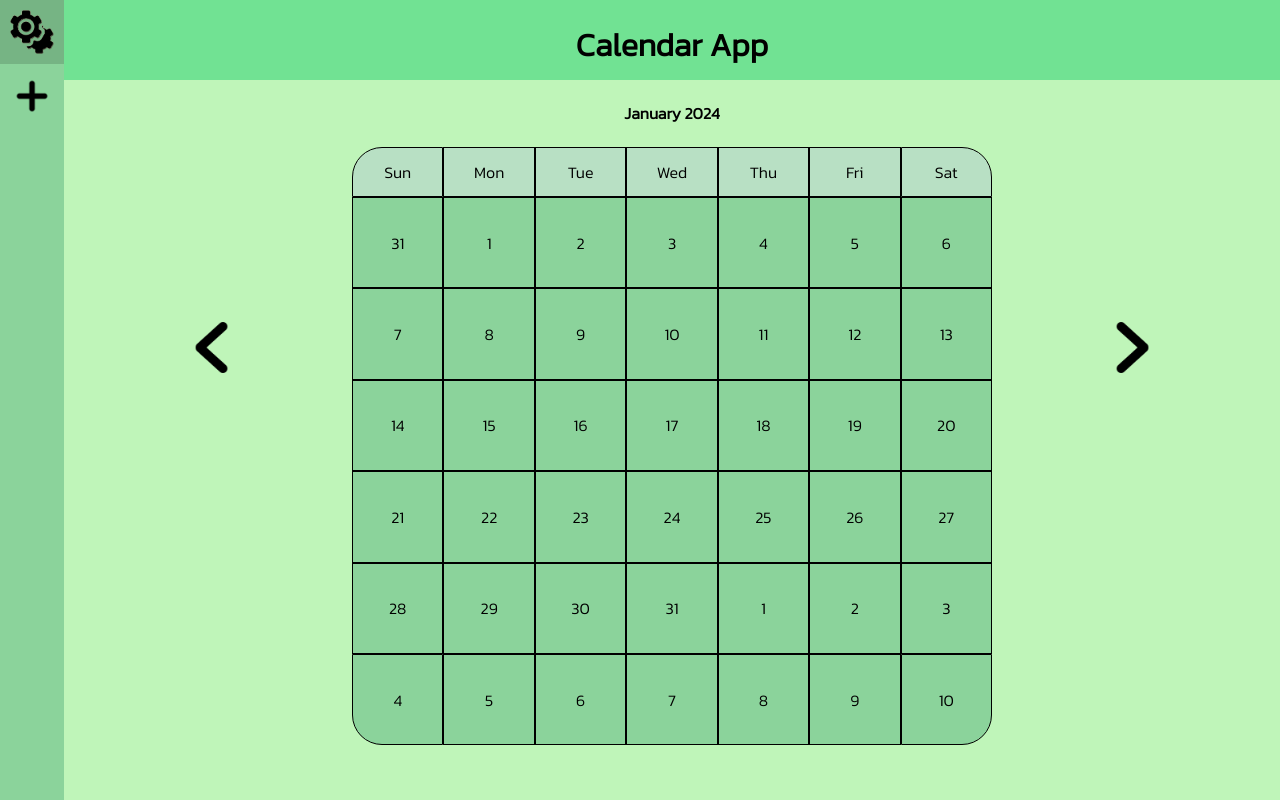
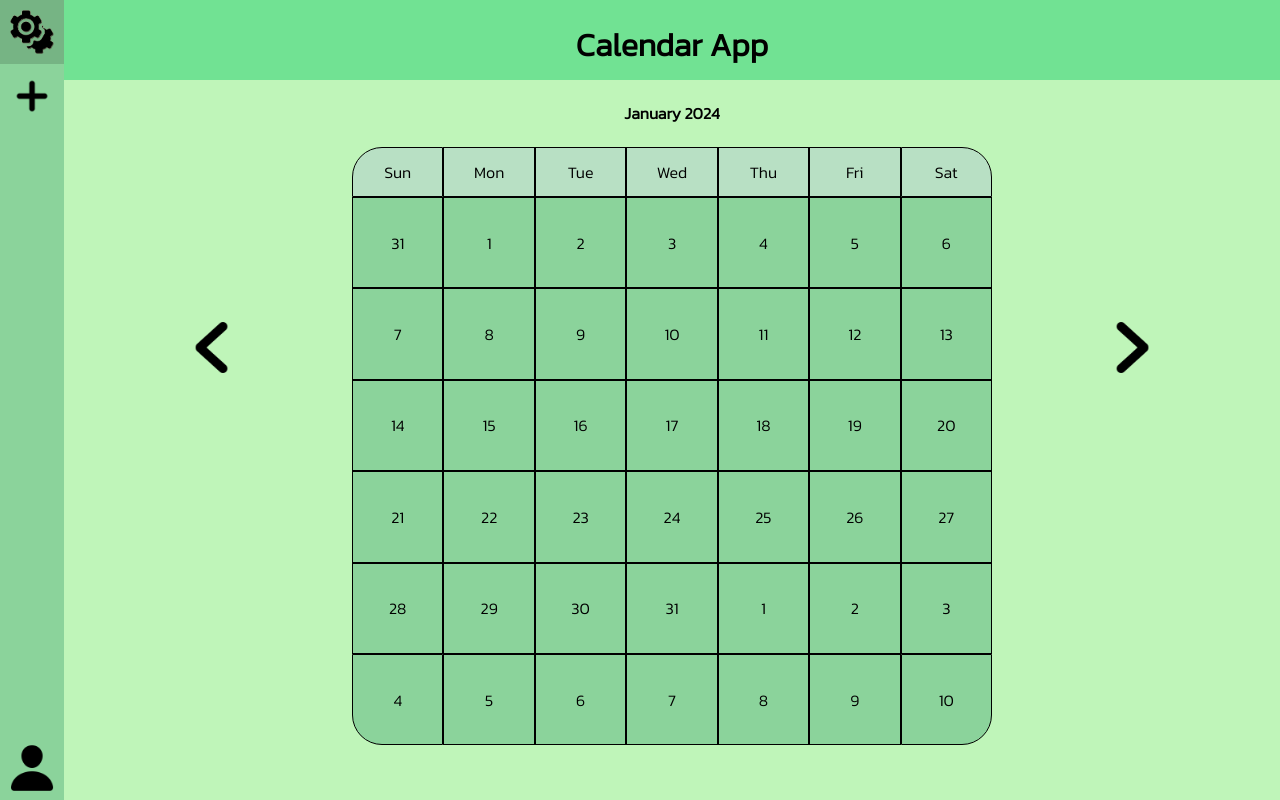
Before and after one commit to nonkulos/calendarapp, a React (Create React App) app: page / in a window 1280 px wide. Shown: the top 800 px of the page. Built offline with nearby package versions, Linux system fonts and the light colour scheme; no server answers.

Commit message:
Created login button and form. Created static message stating who the user is. Cleaned up unnecessary code.

```diff
--- a/src/app.jsx
+++ b/src/app.jsx
@@ -17,7 +17,6 @@ const App = () => {
 
     return (
         <>
-            <h1>{message}</h1>
             <div className="topbar">
                 <Bar />
             </div>
--- a/src/components/addEvent/newEventForm.jsx
+++ b/src/components/addEvent/newEventForm.jsx
@@ -11,6 +11,13 @@ const AddForm = () => {
             <br />
 
             <input type="submit" value = "Save"/>
+            <br />
+            <br />
+            <br />
+            <br />
+            <br />
+
+            <small>You are currently logged in as guest</small>
         </form>
     )
 }
--- a/src/components/calendar/createCalendar.jsx
+++ b/src/components/calendar/createCalendar.jsx
@@ -8,7 +8,6 @@ const calcNum = (year, month) => {
 
   const toggleEventViewer = (event) => {
     const clickedID = event.target.id;
-    console.log(clickedID);
     showEventViewer(day, clickedID);
   }
 
--- /dev/null
+++ b/src/components/login/loginForm.jsx
@@ -0,0 +1,28 @@
+const LoginForm = () => {
+    return (
+        <form id = "login">
+            <p>Username:</p>
+            <input type="text" required/>
+            <br />
+
+            <p>Password:</p>
+            <input type="password" required/>
+            <br />
+
+            <input type="submit" value="Log In"/>
+            <br />
+            <br />
+            <p>Don't have an account?</p>
+            <a href = "#">Sign Up</a>
+            <br />
+            <br />
+            <br />
+            <br />
+            <br />
+
+            <small>You are currently logged in as guest</small>
+        </form>
+    )
+}
+
+export default LoginForm
--- /dev/null
+++ b/src/components/login/loginStuff.jsx
@@ -0,0 +1,16 @@
+import toggleWidebar from "../../style-stuff/logic/toggleWidebar";
+import loginButton from '../images/loginButton.png';
+
+const LoginButton = () => {
+    const toggleLogin = () => {
+        toggleWidebar("login");
+    }
+    return (
+        <>
+            <img src={loginButton} alt = "Log In" className = "loginButtonImg"/>
+            <button onClick={toggleLogin} className = "loginButton">Log In</button>
+        </>
+    )
+};
+
+export default LoginButton;
--- a/src/components/settings/settingsForm.jsx
+++ b/src/components/settings/settingsForm.jsx
@@ -19,6 +19,13 @@ const SettingsForm = () => {
             <br />
 
             <input type="submit" value="Save Changes"/>
+            <br />
+            <br />
+            <br />
+            <br />
+            <br />
+
+            <small>You are currently logged in as guest</small>
         </form>
     )
 }
--- a/src/components/sidebar/sidebar.jsx
+++ b/src/components/sidebar/sidebar.jsx
@@ -1,11 +1,13 @@
-import SettingButton from '../settings/settingsStuff'
-import NewEventButton from '../addEvent/newEventButton'
+import SettingButton from '../settings/settingsStuff';
+import NewEventButton from '../addEvent/newEventButton';
+import LoginButton from '../login/loginStuff';
 
 const Sidebar = () => {
     return (
     <div className = "sidebar">
         <SettingButton />
         <NewEventButton />
+        <LoginButton />
     </div>
     )
 }
--- a/src/index.css
+++ b/src/index.css
@@ -129,6 +129,33 @@
   position: absolute;
   left: 0;
   top: 5vw;
+  z-index: 1;
+  margin: 10%;
+  width: 4vw;
+  height: 4vw;
+}
+.sidebar .loginButton {
+  position: absolute;
+  left: 0;
+  bottom: 0vh;
+  z-index: 2;
+  width: 100%;
+  height: 5vw;
+  background-color: #000000;
+  cursor: pointer;
+  opacity: 0%;
+  transition: opacity 0.2s;
+}
+.sidebar .loginButton:hover {
+  opacity: 15%;
+}
+.sidebar .loginButton:active {
+  opacity: 30%;
+}
+.sidebar .loginButtonImg {
+  position: absolute;
+  left: 0;
+  bottom: 0;
   z-index: 1;
   margin: 10%;
   width: 4vw;
--- a/src/style-stuff/logic/toggleWidebar.js
+++ b/src/style-stuff/logic/toggleWidebar.js
@@ -1,6 +1,7 @@
 import React from 'react';
 import { createRoot } from 'react-dom/client';
 
+import LoginForm from '../../components/login/loginForm';
 import SettingsForm from '../../components/settings/settingsForm';
 import AddForm from '../../components/addEvent/newEventForm';
 
@@ -9,6 +10,8 @@ const findCurrForm = () => {
         return "settings";
     } else if(document.getElementById("new")){
         return "newevent";
+    } else if(document.getElementById("login")){
+        return "login";
     }
 }
 
@@ -18,10 +21,16 @@ const toggleWidebar = (form) => {
     const widebarPos = widebar.getBoundingClientRect();
     let newChild = <AddForm />;
 
-    if(form == "settings"){
+    switch(currForm){
+        case "settings":
             newChild = <SettingsForm />;
-    } else if (form == "newevent"){
+            break;
+        case "newevent":
             newChild = <AddForm />;
+            break;
+        case "login":
+            newChild = <LoginForm />;
+            break;
     }
 
     if(widebarPos.x <= 0){
@@ -37,14 +46,19 @@ const toggleWidebar = (form) => {
         document.getElementById("opacityThingy").classList.remove("darken");
     }
 
-    if(form == "settings"){
+
     const node = widebar;
     const root = createRoot(node);
+    switch(form){
+        case "settings":
             root.render(<SettingsForm />);
-    } else if (form == "newevent"){
-        const node = widebar;
-        const root = createRoot(node);
+            break;
+        case "newevent":
             root.render(<AddForm />);
+            break;
+        case "login":
+            root.render(<LoginForm />);
+            break;
     }
 }
 
--- a/src/style-stuff/styles/sidebar.scss
+++ b/src/style-stuff/styles/sidebar.scss
@@ -60,4 +60,31 @@
         width: 4vw;
         height: 4vw;
     }
+    .loginButton{
+        position: absolute;
+        left: 0;
+        bottom: 0vh;
+        z-index: 2;
+        width: 100%;
+        height: 5vw;
+        background-color: #000000;
+        cursor: pointer;
+        opacity: 0%;
+        transition: opacity 0.2s;
+    }
+    .loginButton:hover{
+        opacity: 15%;
+    }
+    .loginButton:active{
+        opacity: 30%;
+    }
+    .loginButtonImg{
+        position: absolute;
+        left: 0;
+        bottom: 0;
+        z-index: 1;
+        margin: 10%;
+        width: 4vw;
+        height: 4vw;
+    }
 }
```
Also changed, not shown: src/components/images/loginButton.png (added), 1 other file (tests, documents, lock files or other folders). Lines whose indentation alone changed are shown as unchanged.
